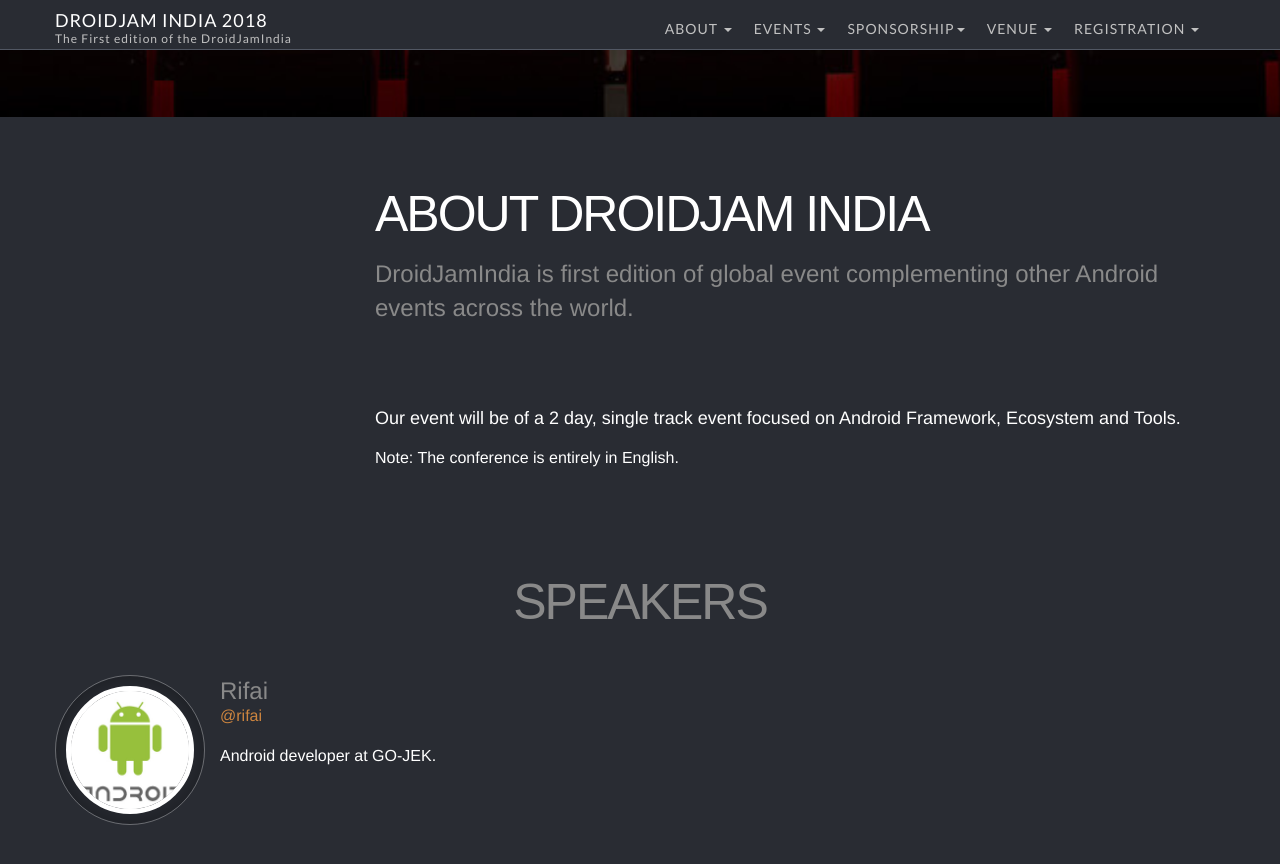
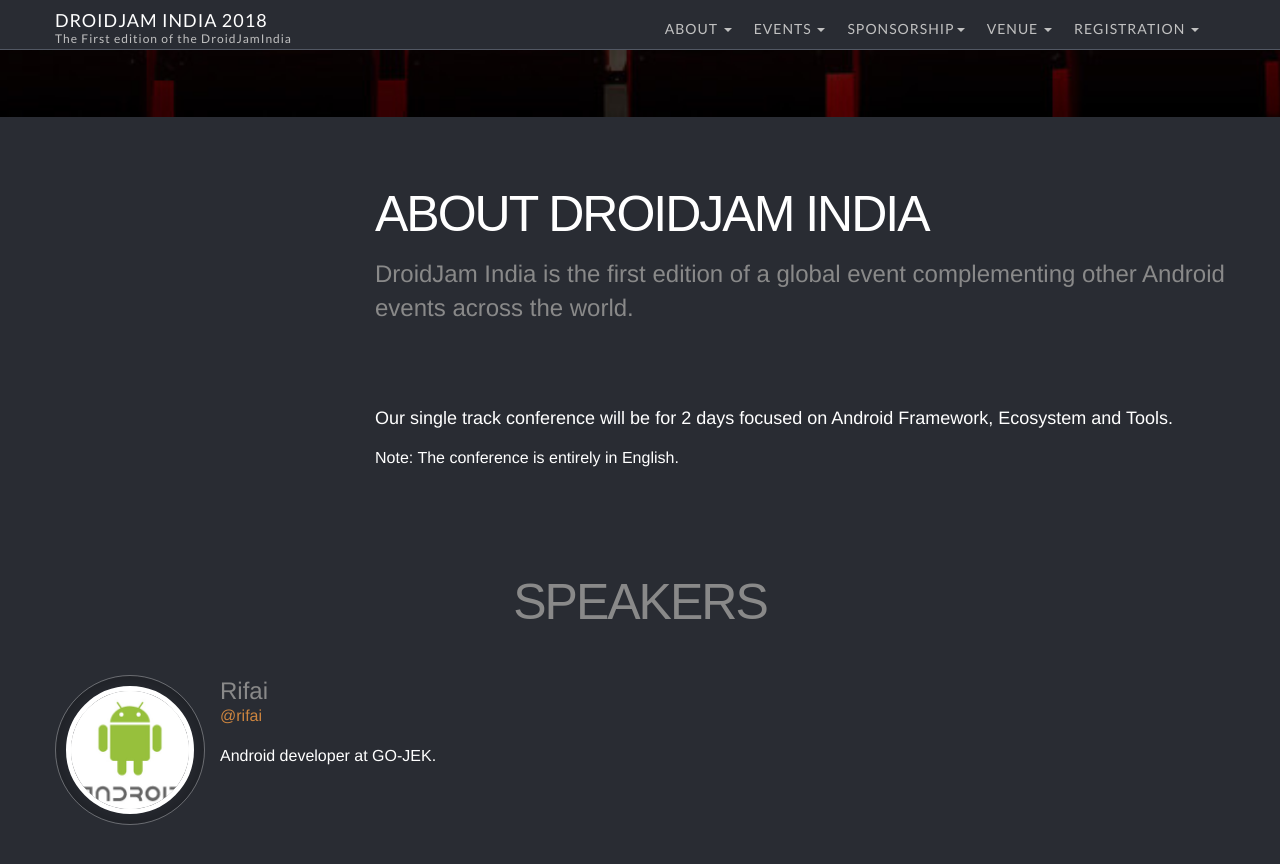
Before and after one commit to droidjamindia/droidjam, a Jekyll site: the page built from index.html, in a window 1280 px wide and 900 px high, scrolled down 783 px. Shown: the top 864 px of the window. Built offline with Jekyll 4.4.1, drawn with Linux system fonts in a browser that asks for light colours; nearby versions of some CDN libraries; comment, search, counter and statistics services are not loaded.

Commit message:
Update about.html

```diff
--- a/_includes/home/about.html
+++ b/_includes/home/about.html
@@ -8,8 +8,8 @@
 
         <div style="overflow: hidden; padding-top:30px; padding-left:20px;">
           <h2>About DroidJam India</h2>
-          <div class="head-first-ever"> DroidJamIndia is first edition of global event complementing other Android events across the world.</div>
-          <p class="home-paragraph">Our event will be of a 2 day, single track event focused on Android Framework, Ecosystem and Tools.
+          <div class="head-first-ever"> DroidJam India is the first edition of a global event complementing other Android events across the world.</div>
+          <p class="home-paragraph">Our single track conference will be for 2 days focused on Android Framework, Ecosystem and Tools.
             <!-- While we welcome all kinds of talks, we would love to have more talks around Ruby and experience reports around big data with Ruby. -->
           </p>
           <!-- <p class="home-paragraph">Our CFP is closed now and we have lined up speakers from well known international and Indian Ruby community.
```
